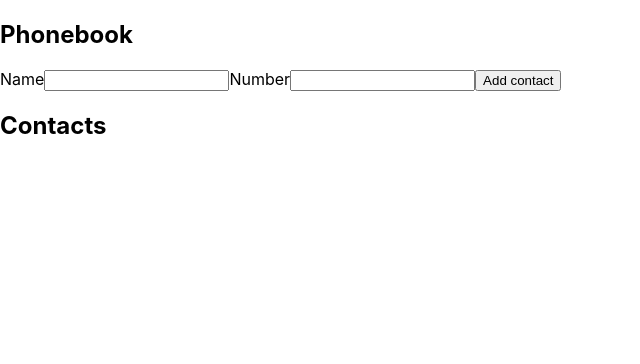
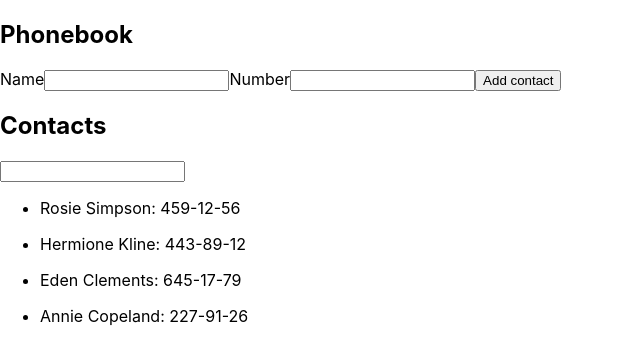
Before and after one commit to serheihimself/goit-react-hw-02-phonebook, a React (Create React App) app: page / in a window 1280 px wide. Shown: the top 364 px of the page, without its empty margins (0-640 px from the left). Built offline with nearby package versions, Linux system fonts and the light colour scheme.

Commit message:
ref commit

```diff
--- a/src/components/App.jsx
+++ b/src/components/App.jsx
@@ -3,33 +3,48 @@ import React, { Component } from 'react';
 
 export class App extends Component {
   state = {
-    contacts: [],
+    contacts: [
+      { id: 'id-1', name: 'Rosie Simpson', number: '459-12-56' },
+      { id: 'id-2', name: 'Hermione Kline', number: '443-89-12' },
+      { id: 'id-3', name: 'Eden Clements', number: '645-17-79' },
+      { id: 'id-4', name: 'Annie Copeland', number: '227-91-26' },
+    ],
+    filter: '',
     name: '',
     number: '',
   };
 
   handleChange = ev => {
-    const { name, value, number } = ev.target;
+    const { name, value } = ev.target;
     this.setState({
       [name]: value,
-      [number]: value,
     });
+    console.log(this.state);
   };
 
   handleSubmit = evt => {
     evt.preventDefault();
-    const form = evt.target;
     this.setState(prevState => ({
       contacts: [
         ...prevState.contacts,
         { name: this.state.name, number: this.state.number, id: nanoid() },
       ],
     }));
-    form.reset();
+    this.setState({ name: '', number: '' });
     console.log(this.state);
   };
 
+  filterContacts = () => {
+    const { contacts, filter } = this.state;
+    const normalName = filter.toLowerCase();
+    return contacts.filter(({ name }) =>
+      name.toLowerCase().includes(normalName)
+    );
+  };
+
   render() {
+    const filteredName = this.filterContacts();
+    console.log(filteredName);
     return (
       <div>
         <h2>Phonebook</h2>
@@ -50,6 +65,7 @@ export class App extends Component {
             type="tel"
             name="number"
             id={nanoid()}
+            value={this.state.number}
             onChange={this.handleChange}
             pattern="\+?\d{1,4}?[-.\s]?\(?\d{1,3}?\)?[-.\s]?\d{1,4}[-.\s]?\d{1,4}[-.\s]?\d{1,9}"
             title="Phone number must be digits and can contain spaces, dashes, parentheses and can start with +"
@@ -58,11 +74,20 @@ export class App extends Component {
           <button type="submit">Add contact</button>
         </form>
         <h2>Contacts</h2>
+        <input
+          type="text"
+          name="filter"
+          value={this.state.filter}
+          onChange={this.handleChange}
+          pattern="^[a-zA-Zа-яА-Я]+(([' -][a-zA-Zа-яА-Я ])?[a-zA-Zа-яА-Я]*)*$"
+          title="Name may contain only letters, apostrophe, dash and spaces. For example Adrian, Jacob Mercer, Charles de Batz de Castelmore d'Artagnan"
+          required
+        />
         <ul>
-          {this.state.contacts.map(el => (
+          {filteredName.map(el => (
             <li key={el.id}>
               <p>
-                {el.name}:{el.number}
+                {el.name}: {el.number}
               </p>
             </li>
           ))}
```
